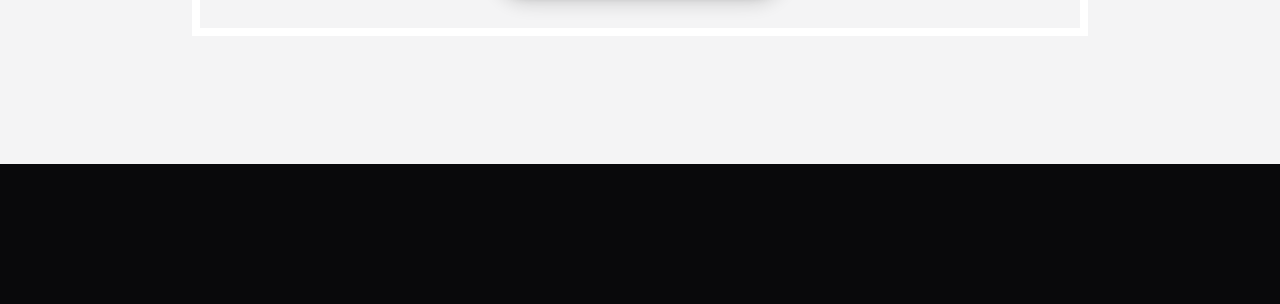
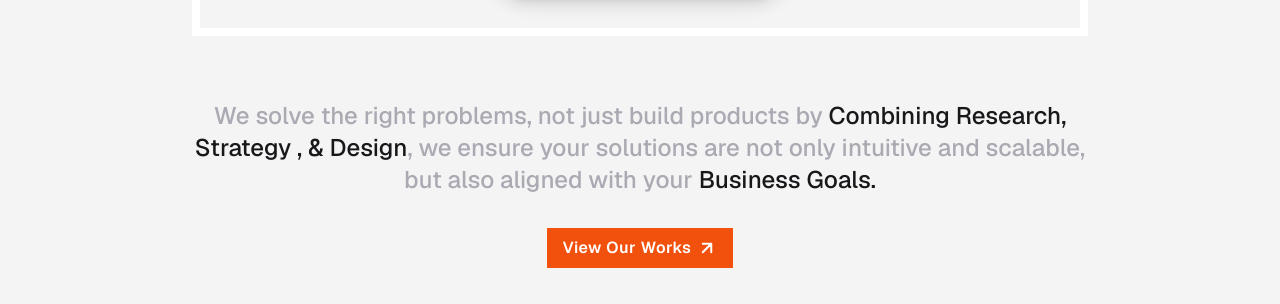
Before and after one commit to datasapiencelab/datasapiencelabweb, a React (Vite) app: page / in a window 1280 px wide. Shown: the part 3724-4028 px from the top of the page. Built offline with nearby package versions, Linux system fonts and the light colour scheme; a web font is replaced by a local one.

Commit message:
Fix: add description after cta card and button

```diff
--- a/src/components/sections/AboutCTA.tsx
+++ b/src/components/sections/AboutCTA.tsx
@@ -1,4 +1,5 @@
 import { useState } from "react";
+import Button from "../ui/Button";
 import { motion, AnimatePresence } from "framer-motion";
 import { ABOUT_CONTENT } from "../../content/about";
 
@@ -87,7 +88,27 @@ export default function AboutCTA() {
                         </div>
                     </div>
 
-                    {/* Description and CTA removed from bottom */}
+                    {/* Description and CTA */}
+                    <div className="max-w-4xl w-full flex flex-col items-center gap-6 md:gap-8">
+                        <p className="text-center text-lg md:text-xl lg:text-2xl font-medium leading-relaxed">
+                            <span className="text-[#AAAAB3]">
+                                We solve the right problems, not just build
+                                products by{" "}
+                            </span>
+                            <span className="text-[#18181B]">
+                                Combining Research, Strategy , & Design
+                            </span>
+                            <span className="text-[#AAAAB3]">
+                                , we ensure your solutions are not only
+                                intuitive and scalable, but also aligned with
+                                your{" "}
+                            </span>
+                            <span className="text-[#18181B]">
+                                Business Goals.
+                            </span>
+                        </p>
+                        <Button>View Our Works</Button>
+                    </div>
                 </div>
             </div>
         </section>
```
